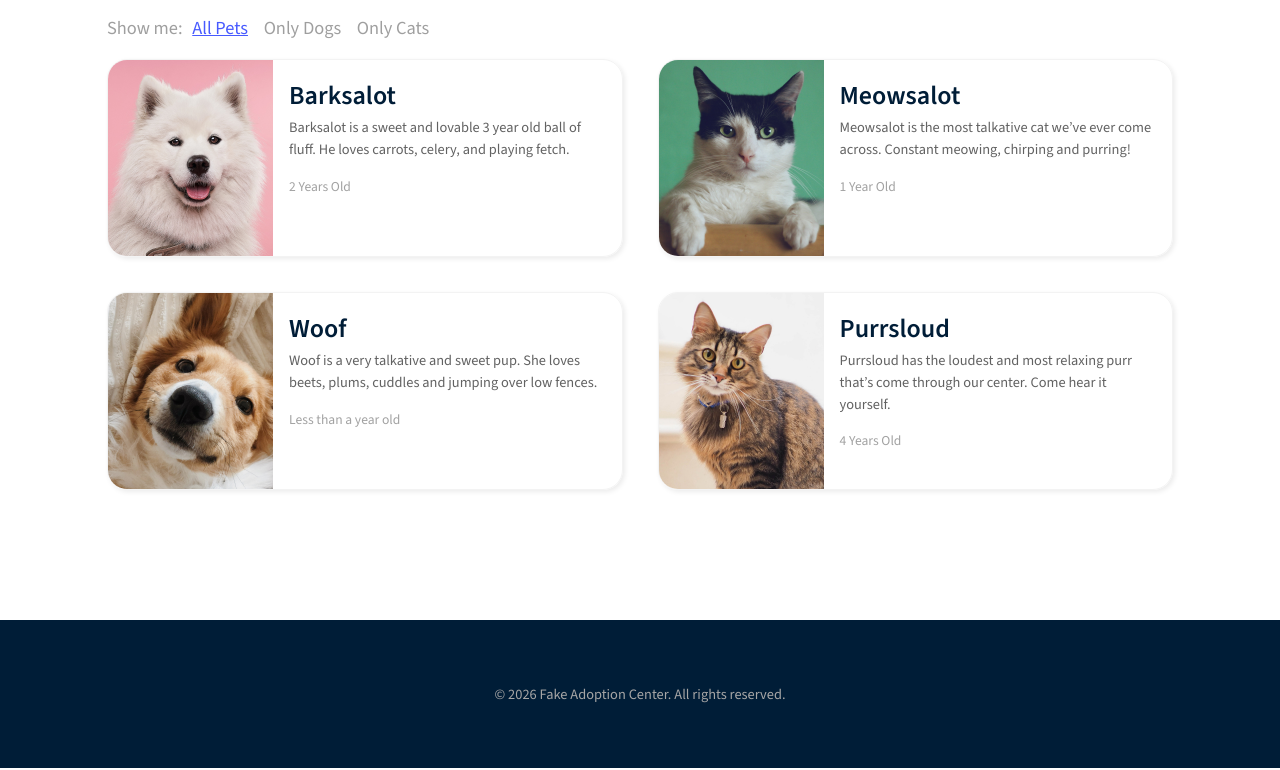
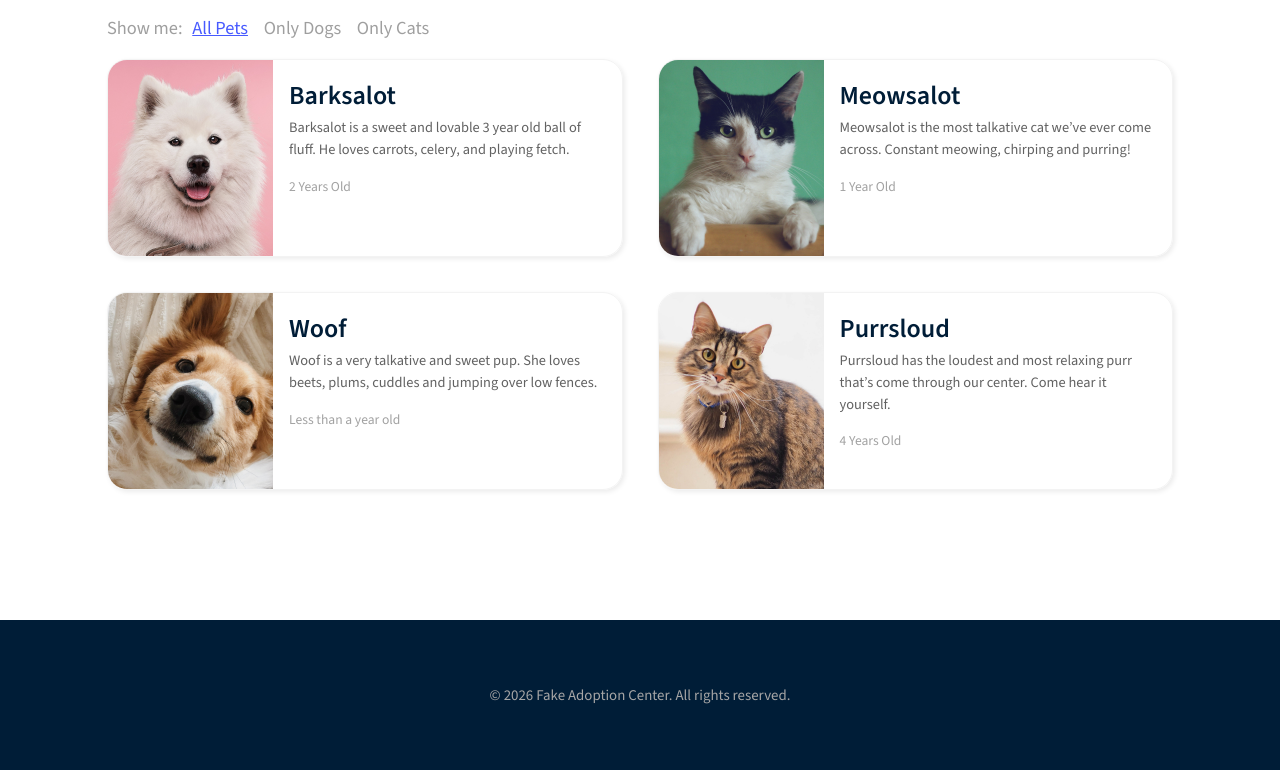
Before and after one commit to DevMostafaRagab/pet-adoption, a plain HTML site: page index.html in a window 1280 px wide. Shown: the part 1278-2048 px from the top of the page. Drawn offline with nearby package versions, Linux system fonts and the light colour scheme.

Commit message:
Update style.css

```diff
--- a/style.css
+++ b/style.css
@@ -333,7 +333,7 @@ body {
   text-align: center;
   color: #a6a6a6;
 
-  font-size: 0.900rem;
+  font-size: 0.930rem;
   padding: 50px 0 50px 0;
 
   /* todo... bonus code */
```
